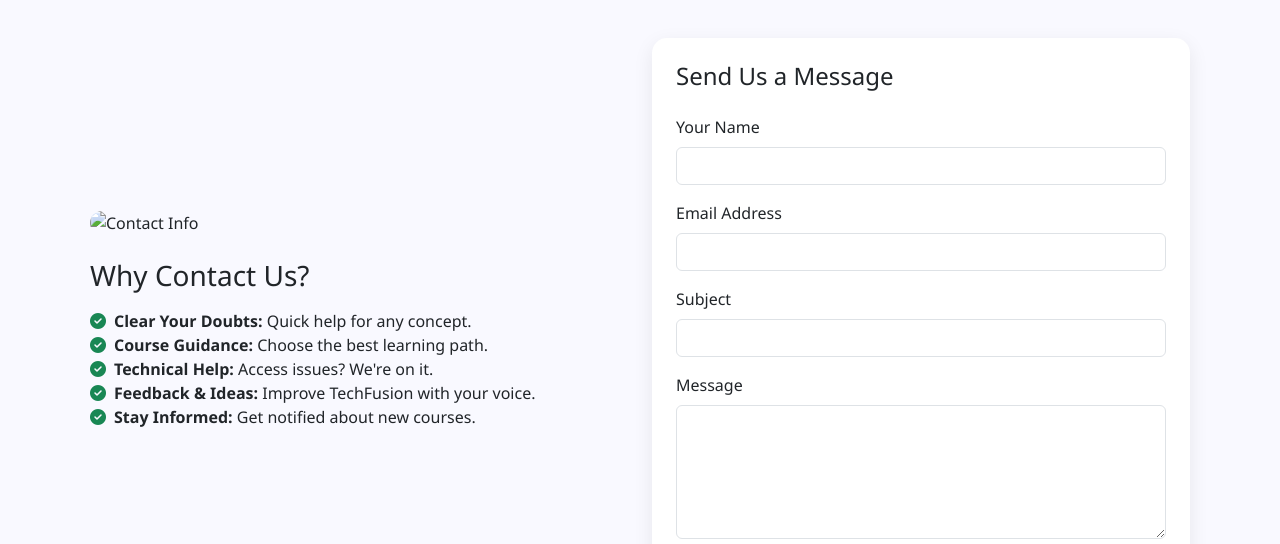
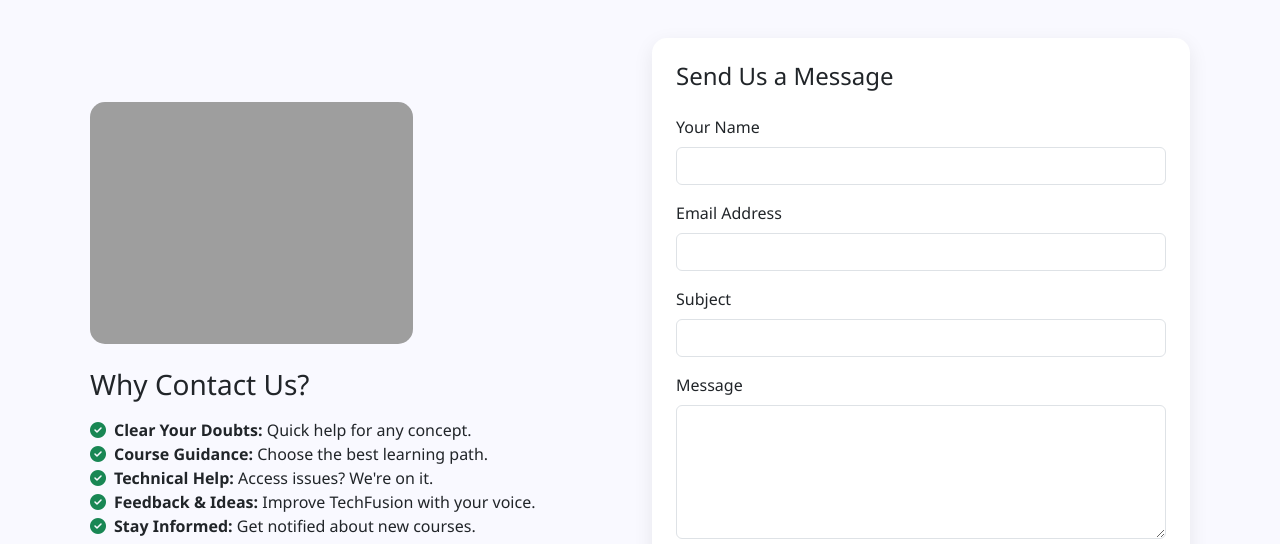
Before and after one commit to Suresh-Master001/TechfusionTutorial-V2, a plain HTML site: page contact.html in a window 1280 px wide. Shown: the part 764-1308 px from the top of the page. Drawn offline with nearby package versions, Linux system fonts and the light colour scheme; the site is published under a folder, as on GitHub Pages, so addresses that start at the root find nothing.

Commit message:
Fix image source path in contact.html

```diff
--- a/contact.html
+++ b/contact.html
@@ -115,7 +115,7 @@
 
       <!-- Image & Info -->
       <div class="col-lg-6">
-        <img src="/course.png" alt="Contact Info" class="info-image mb-4" />
+        <img src="course.png" alt="Contact Info" class="info-image mb-4" />
         <h3 class="mb-3">Why Contact Us?</h3>
         <ul class="list-unstyled">
           <li><i class="fas fa-check-circle text-success me-2"></i><strong>Clear Your Doubts:</strong> Quick help for any concept.</li>
```
